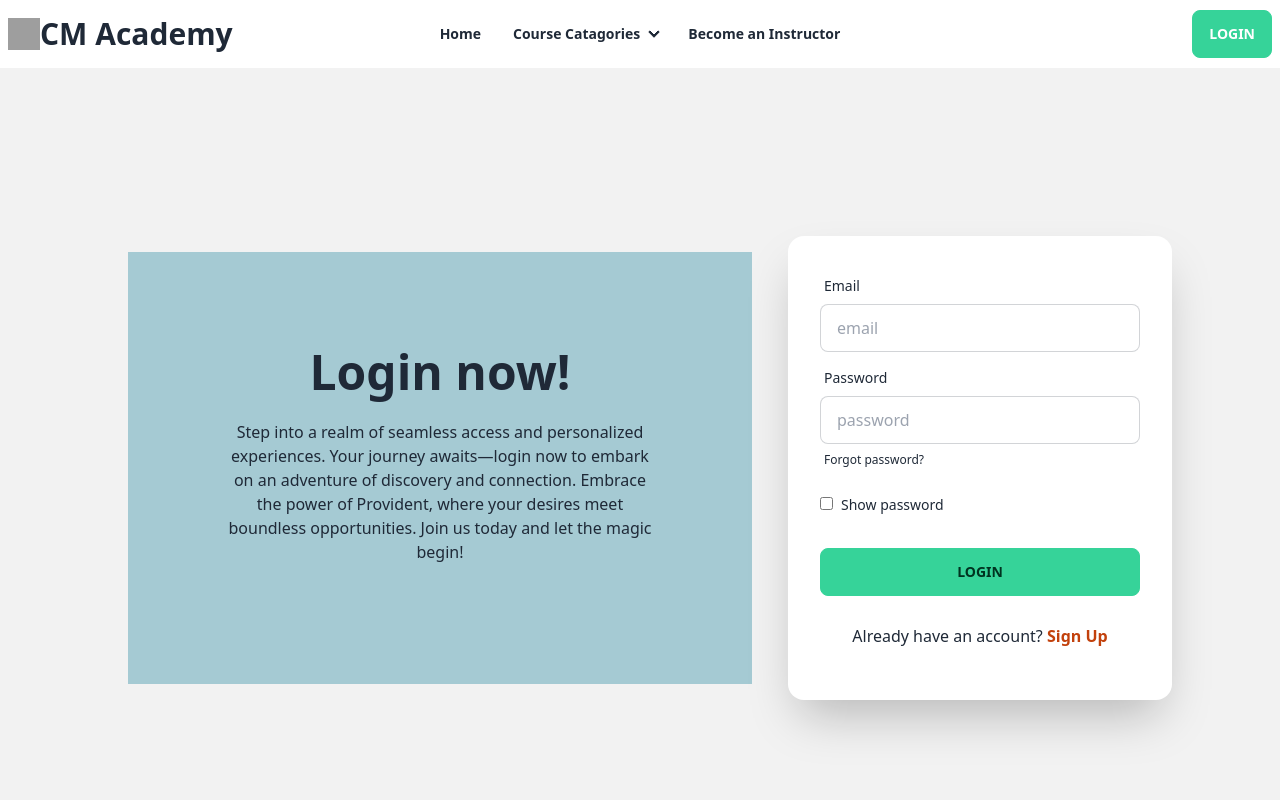
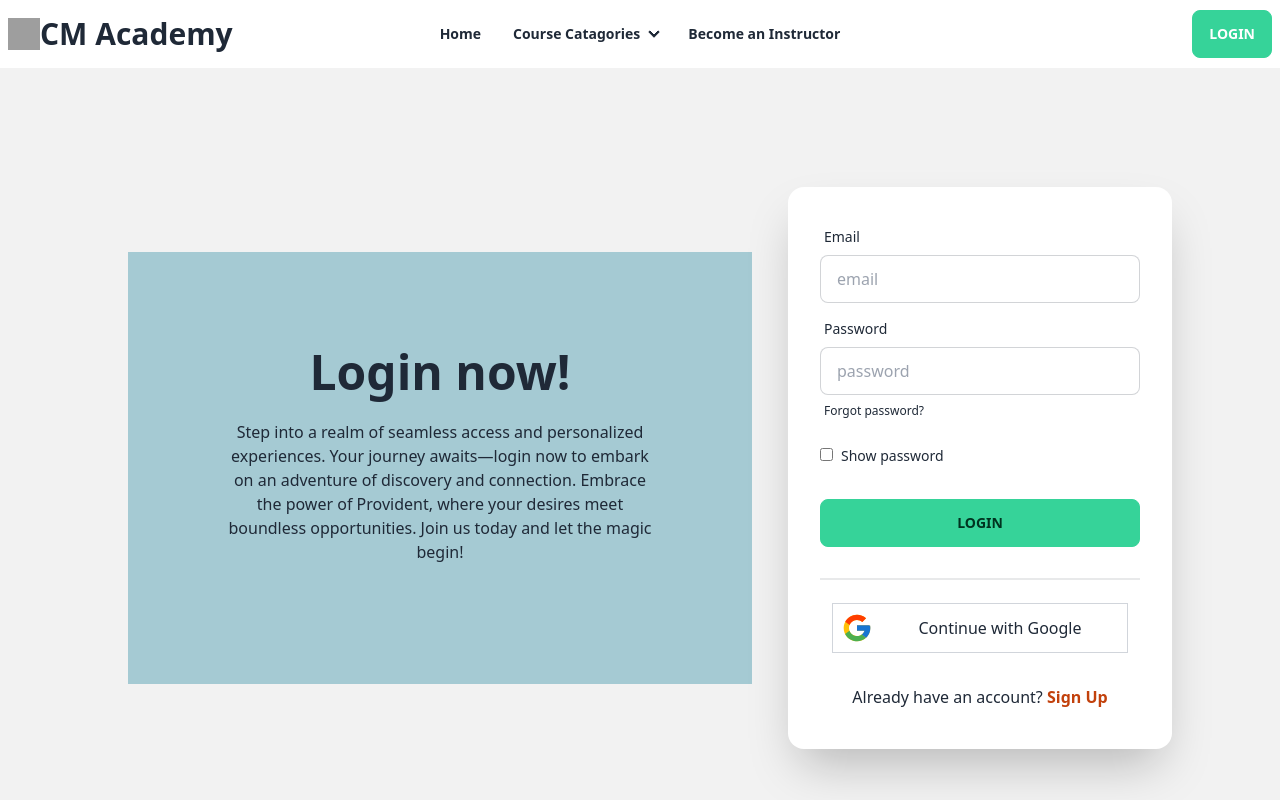
Before and after one commit to tirahman105/CM_academy_client, a React (Vite) app: page /login in a window 1280 px wide. Shown: the top 800 px of the page. Built offline with nearby package versions, Linux system fonts and the light colour scheme; no server answers; grey boxes are pictures that could not be loaded.

Commit message:
google sign in added by tareq

```diff
--- /dev/null
+++ b/src/Pages/Authentication/GoogleSignin/GoogleSignin.jsx
@@ -0,0 +1,38 @@
+import React, { useContext } from 'react';
+import { AuthContext } from '../../../providers/AuthProvider';
+import { FcGoogle } from 'react-icons/fc'
+
+const GoogleSignin = () => {
+
+    const { googleSignIn } = useContext(AuthContext);
+
+    const handleGoogleSignIn = () => {
+        console.log('clicked')
+        googleSignIn()
+        .then(result => {
+            const loggedInUser = result.user;
+            console.log(loggedInUser);
+        })
+
+
+    }
+
+    return (
+        <div>
+      <div className="divider"></div>
+      <div className="w-full text-center my-4">
+      <div
+          onClick={handleGoogleSignIn}
+          className='flex justify-center items-center space-x-2 border m-3 p-2 border-gray-300 border-rounded cursor-pointer'
+        >
+          <FcGoogle size={32} />
+
+          <p>Continue with Google</p>
+        </div>
+
+      </div>
+    </div>
+    );
+};
+
+export default GoogleSignin;
--- a/src/Pages/Authentication/SignIn/SignIn.jsx
+++ b/src/Pages/Authentication/SignIn/SignIn.jsx
@@ -3,6 +3,7 @@ import { useContext, useState } from "react";
 import { Link, useLocation, useNavigate } from "react-router-dom";
 import { AuthContext } from "../../../providers/AuthProvider";
 import { useForm } from "react-hook-form";
+import GoogleSignin from "../GoogleSignin/GoogleSignin";
 
 const SignIn = () => {
   const [error, setError] = useState("")
@@ -94,7 +95,8 @@ const SignIn = () => {
             <div className="form-control mt-6">
               <input className="btn btn-success" type="submit" value="Login" />
             </div>
-            <p className="my-5 text-center">
+            <GoogleSignin></GoogleSignin>
+            <p className="my-2 text-center">
               Already have an account?
               <Link className="text-orange-700 font-bold" to="/signup">
                 {" "}
@@ -102,6 +104,7 @@ const SignIn = () => {
               </Link>
 
             </p>
+
           </form>
         </div>
 
--- a/src/providers/AuthProvider.jsx
+++ b/src/providers/AuthProvider.jsx
@@ -1,9 +1,11 @@
 import { createContext, useEffect, useState } from "react";
 import {
+  GoogleAuthProvider,
   createUserWithEmailAndPassword,
   getAuth,
   onAuthStateChanged,
   signInWithEmailAndPassword,
+  signInWithPopup,
   signOut,
 } from "firebase/auth";
 import app from "../firebase/firebase.config";
@@ -15,6 +17,7 @@ const auth = getAuth(app);
 const AuthProvider = ({ children }) => {
   const [user, setUser] = useState(null);
   const [loading, setLoading] = useState(true);
+  const googleProvider = new GoogleAuthProvider();
 
   //------------------------------- create user --------------------------//
 
@@ -28,7 +31,14 @@ const AuthProvider = ({ children }) => {
   const signIn = (email, password) => {
     setLoading(true);
     return signInWithEmailAndPassword(auth, email, password);
+
+    // google sign in
+
   };
+  const googleSignIn = () =>{
+    setLoading(true);
+    return signInWithPopup(auth, googleProvider);
+}
 
   //------------------------------- user log out  --------------------------//
 
@@ -55,6 +65,7 @@ const AuthProvider = ({ children }) => {
     loading,
     createUser,
     signIn,
+    googleSignIn,
     logOut,
   };
   return (
```
